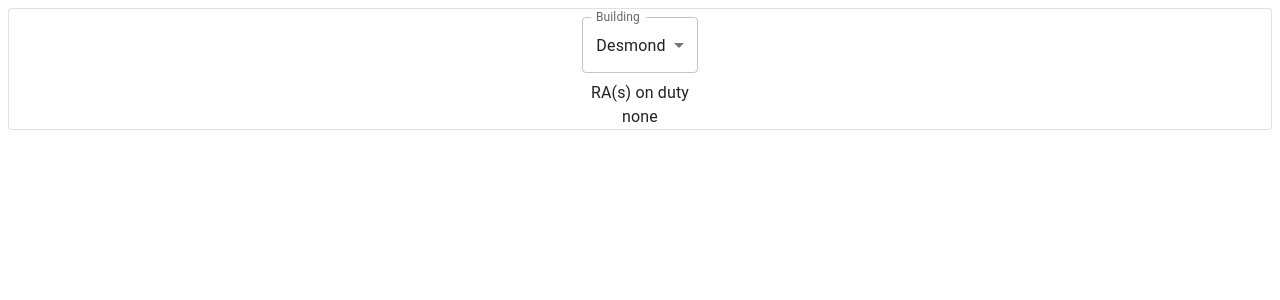
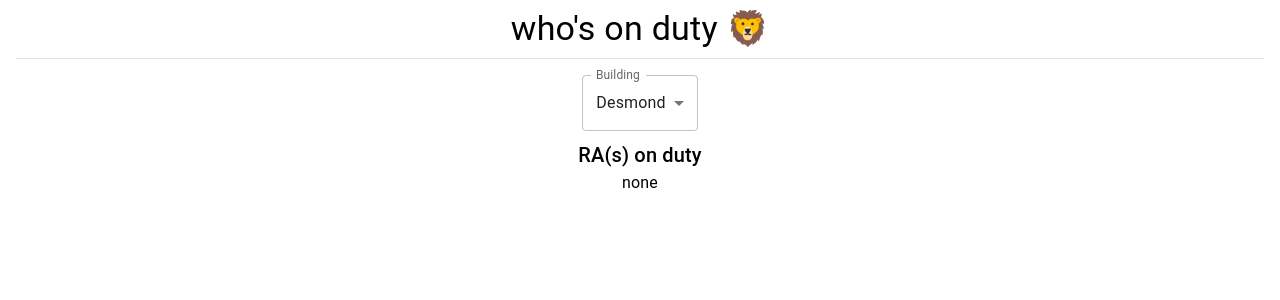
Before and after one commit to d5vis/whosonduty, a React (Create React App) app: page / in a window 1280 px wide. Shown: the top 300 px of the page. Built offline with nearby package versions, Linux system fonts and the light colour scheme; no server answers.

Commit message:
implement loading and some styling

```diff
--- a/src/App.tsx
+++ b/src/App.tsx
@@ -3,35 +3,44 @@ import * as React from "react";
 import { useState, useEffect } from "react";
 
 import Box from "@mui/material/Box";
-import Card from "@mui/material/Card";
+// import Card from "@mui/material/Card";
+import Divider from "@mui/material/Divider";
 import InputLabel from "@mui/material/InputLabel";
 import MenuItem from "@mui/material/MenuItem";
 import FormControl from "@mui/material/FormControl";
 import Select, { SelectChangeEvent } from "@mui/material/Select";
 import Typography from "@mui/material/Typography";
+import { CircularProgress } from "@mui/material";
+
+const margin = "8px";
 
 function App() {
-  const [date, setDate] = useState(new Date());
+  // const [date, setDate] = useState(new Date());
   const [building, setBuilding] = useState("DES");
   const [ras, setRas] = useState(["none"]);
+  const [loading, setLoading] = useState(false);
 
   const handleChange = (event: SelectChangeEvent) => {
     setBuilding(event.target.value as string);
   };
 
   useEffect(() => {
-    setDate(new Date());
+    setLoading(true);
+    // setDate(new Date());
     const url = `https://corsproxy.io/?http://d5vis.pythonanywhere.com/`;
     fetch(url + building)
       .then((r) => r.json())
       .then((r) => setRas(r))
-      .catch((e) => console.log(e));
+      .catch((e) => console.log(e))
+      .finally(() => setLoading(false));
   }, [building]);
 
   return (
-    <Box className="App">
-      <Card sx={{ m: "8px" }} variant="outlined">
-        <FormControl sx={{ m: "8px" }}>
+    <Box className="App" margin={margin}>
+      {/* <Card sx={{ m: margin }} variant="outlined"> */}
+      <Typography variant="h4">who's on duty 🦁</Typography>
+      <Divider variant="middle" sx={{ m: margin }} />
+      <FormControl sx={{ m: margin }}>
         <InputLabel id="building-select-label">Building</InputLabel>
         <Select
           labelId="building-select-label"
@@ -46,11 +55,13 @@ function App() {
           <MenuItem value={"L56"}>Leavey 5/6</MenuItem>
         </Select>
       </FormControl>
-        <Typography> RA(s) on duty</Typography>
-        {ras.map((ra) => (
-          <Typography>{ra}</Typography>
-        ))}
-      </Card>
+      <Typography variant="h6"> RA(s) on duty</Typography>
+      {loading ? (
+        <CircularProgress />
+      ) : (
+        ras.map((ra) => <Typography>{ra}</Typography>)
+      )}
+      {/* </Card> */}
     </Box>
   );
 }
```
Lines whose indentation alone changed are shown as unchanged.
